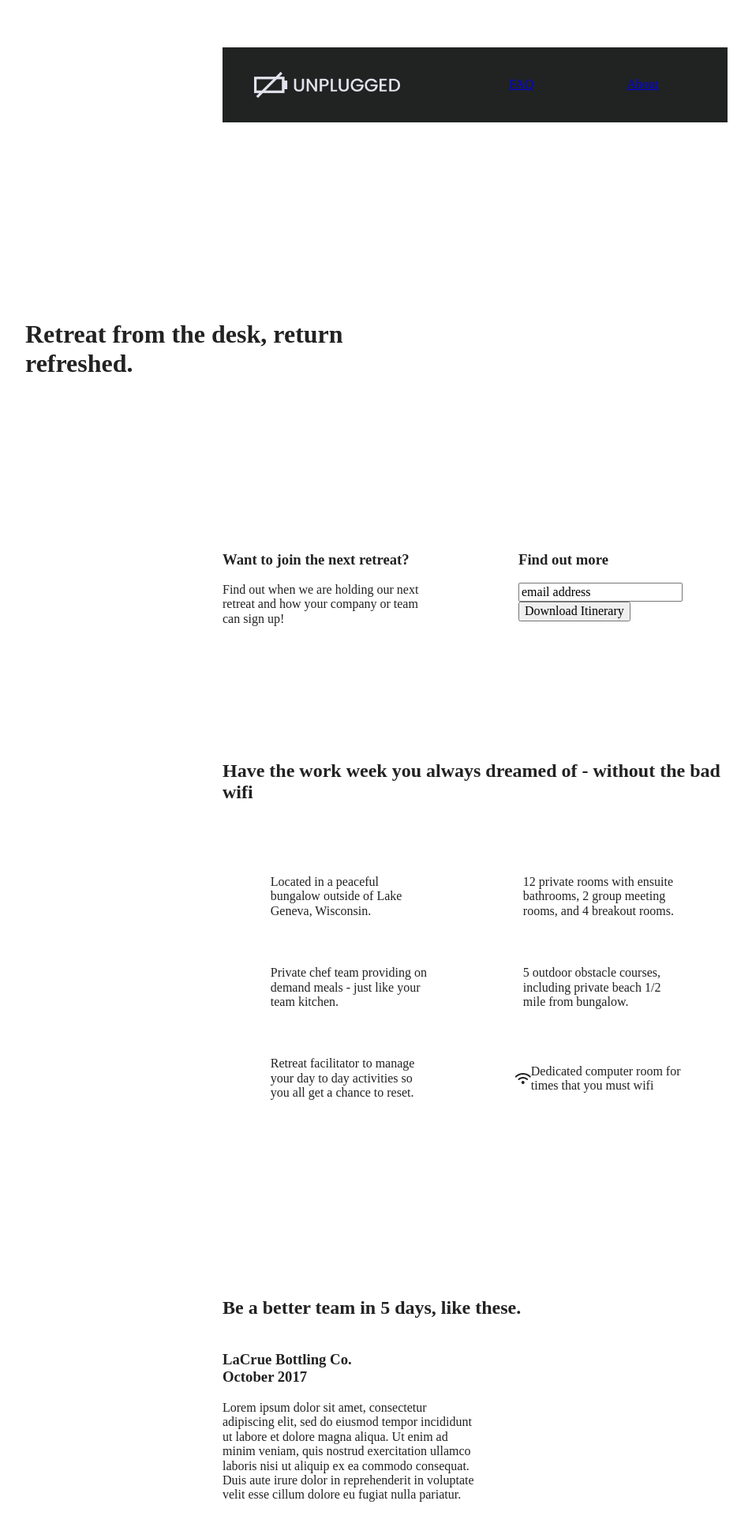
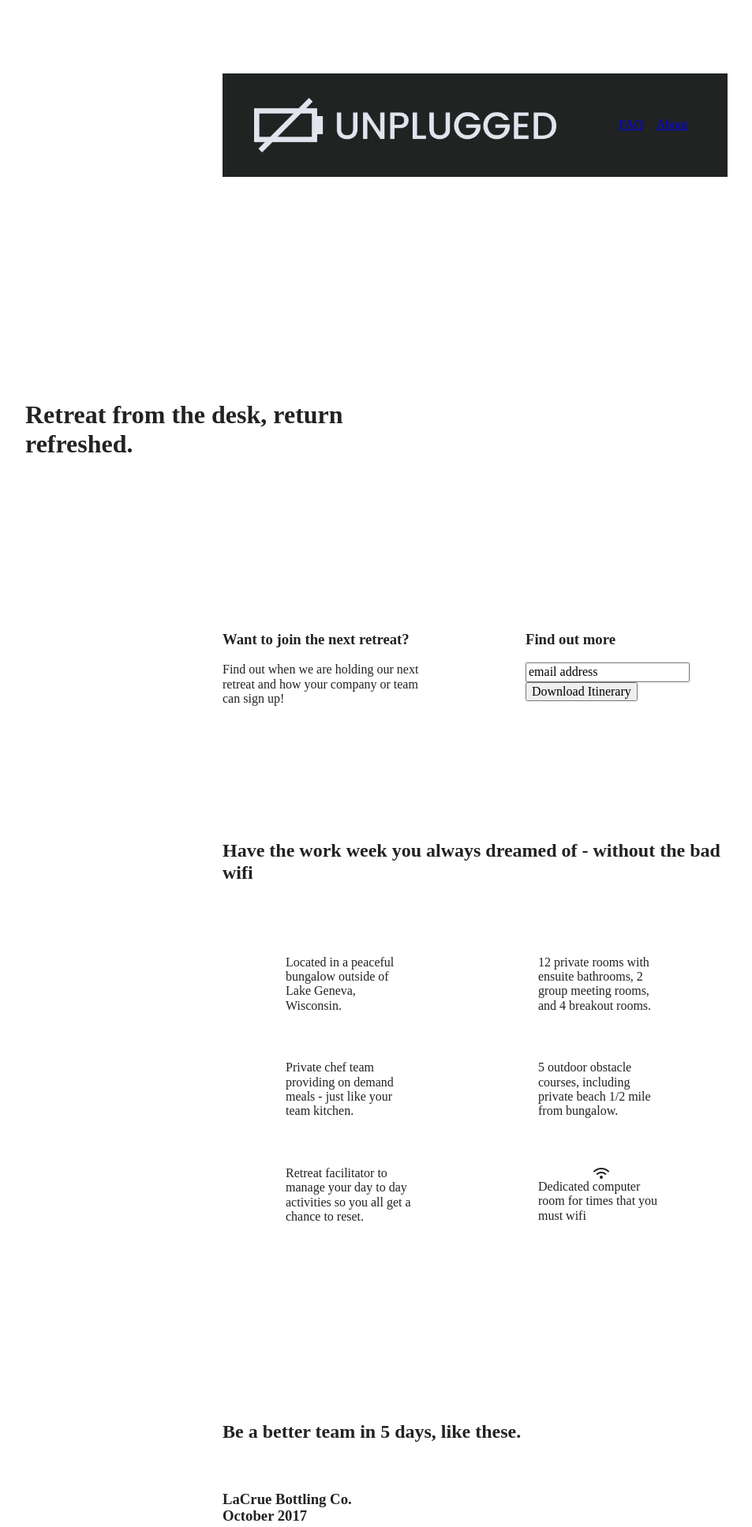
Before and after one commit to jbshmaeff/unplugged-retreat, a website built with Parcel: page index.html in a window 1280 px wide. Shown: the part 40-1974 px from the top of the page at 79% size, without its empty margins (38-991 px from the left). Built offline with nearby package versions, Linux system fonts and the light colour scheme.

Commit message:
finished css for about/faq @mobile, adjusted to solution codee

```diff
--- a/css/main.css
+++ b/css/main.css
@@ -504,22 +504,22 @@
 
 header {
   justify-content: space-around;
+  padding: 33px 0;
 }
 
 header .content-wrapper {
   width: 100%;
   flex-flow: row nowrap;
-  justify-content: space-around;
+  justify-content: space-between;
 }
 
 header nav {
-  width: 100%;
-  display: block;
-  padding-right: 68px;
+  width: 20%;
+  padding-right: 50px;
 }
 
 header nav ul {
-  justify-content: space-around;
+  justify-content: space-between;
 }
 
 .header-divider {
@@ -537,52 +537,50 @@
 aside .content-wrapper {
   margin: 50px 0;
   display: flex;
-
+  justify-content: space-between;
+  flex-flow: row wrap;
 }
 
 aside .content-wrapper .form,
 aside .content-wrapper .form-description {
-  width: 50%;
+  width: 40%;
   margin: 0;
-  justify-content: center;
-  flex-flow: row wrap;
 }
 
-aside .content-wrapper .form-description {
-  margin-right: 110px;
-}
+
 
 /*******Features*******/
 
 .features article {
-  width: 50%;
-  flex-basis: auto;
+  display: flex;
+  justify-content: center;
+  align-items: center;
+  flex-flow: column wrap;
+  flex-basis: 50%;
 }
 
 .features .features-item-description {
-  width: 62%;
+  width: 50%;
 }
 
 
 /******Reviews*******/
 
 .reviews article {
-
+  display:flex;
+  justify-content: space-between;
 }
 
-.reviews h3 {
-  width: 65%;
-}
 
 .reviews article div {
-  width: 50%;
+  width: 49%;
 
 }
 
 /*******Footer*****/
 
 footer .content-wrapper {
-  width: 100%;
+  width: 65%;
   margin: 100px 0;
 
 }
@@ -590,6 +588,7 @@
 footer .footer-content {
   display: flex;
   justify-content: space-between;
+  align-items: center;
 }
 
 
@@ -607,25 +606,26 @@
   display: flex;
   justify-content: space-between;
   align-items: center;
-  margin-left: 50px;
+  padding-top: 20px;
 }
 
 .mission-content p {
   width: 45%;
+  margin-left: 50px;
 }
 
 .mission .content-wrapper h2 {
-  margin: 50px;
+  width: 85%;
 }
 
 .contact-section .content-wrapper h2 {
-  width: 77%;
+  width: 80%;
 }
 
 .contact-content {
   display: flex;
-  justify-content: center;
-  align-items: center;
+  justify-content: space-between;
+  align-items: flex-start;
 
 }
 
```
Also changed, not shown: about/index.html (+2 -1 lines), faq/index.html (+3 -1 lines).
